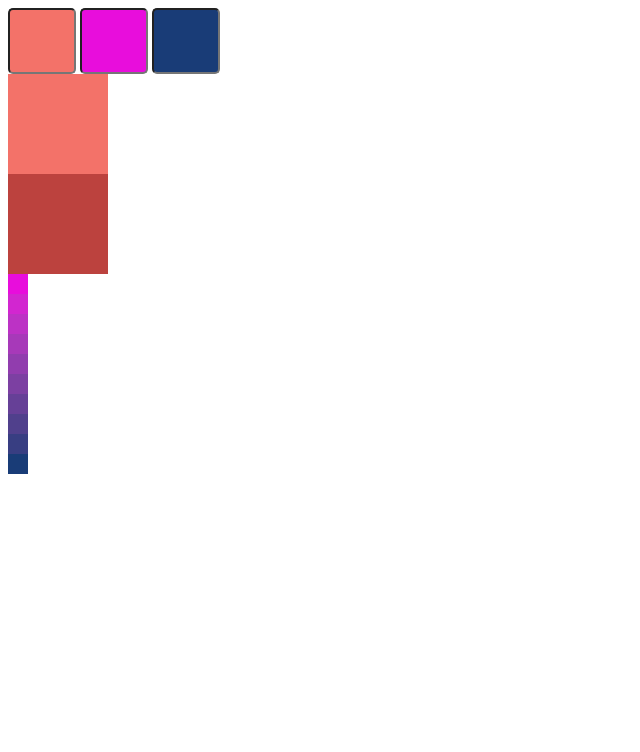
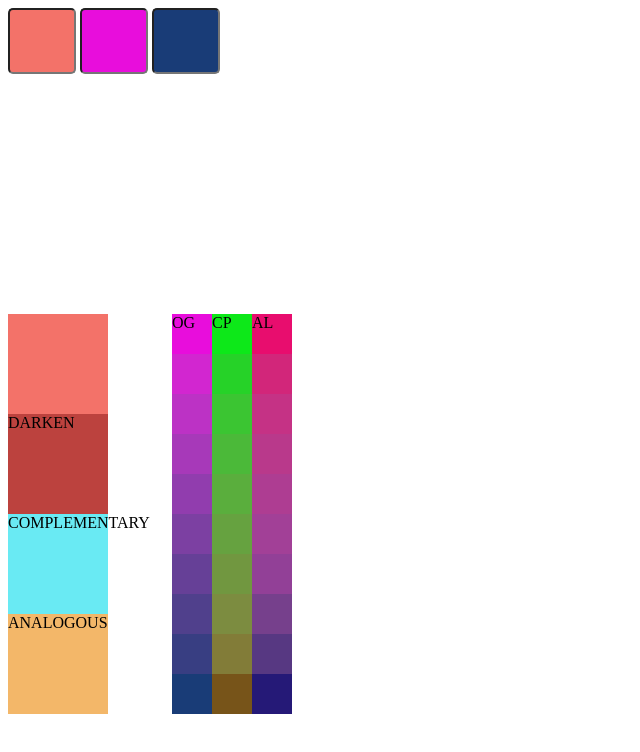
Before and after one commit to Potato22/Colorinsto, a website built with Vite: page index.html in a window 1280 px wide. Shown: the whole page, without its empty margins (0-640 px from the left). Built offline with nearby package versions, Linux system fonts and the light colour scheme; what @melloware/coloris would draw is missing.

Commit message:
proof of concept complete + harmonics implementation

```diff
--- a/index.html
+++ b/index.html
@@ -9,49 +9,60 @@
     <link rel="stylesheet" href="/internals/css/chromatest.css">
     <script type="module" src="/internals/js/chromaTest.js" defer></script>
     <script src="/internals/js/colorTestHandler.js"></script>
-    <!-- <script>
-        jscolor.presets.default = {
-            format: 'hex',
-            backgroundColor: '#212728',
-            borderColor: 'rgba(255,255,255,1)',
-            borderRadius: 5,
-            padding: 0,
-            zIndex: 99,
-            controlBorderColor: 'rgba(0,0,0,0)',
-            sliderSize: 14,
-            crossSize: 6,
-            shadow: false,
-            width: 200,
-            height: 200
-        };
-    </script> -->
 </head>
 
 <body>
     <div class="testDev">
         <div class="realtimeProcessor">
-            <!-- <button data-jscolor="{
-            format: 'hex',
-            onInput: 'updateColorTest(this)',
-            random:[1,100, 10,100, 0,359],
-            previewElement: '#colorboxInit',
-            }">
-            </button> -->
             <input type="text" class="colInputs singleColCompute" data-coloris>
             <input type="text" class="colInputs startCol" data-coloris>
             <input type="text" class="colInputs endCol" data-coloris>
-            <div id="colorboxInit"></div>
-            <div id="colorboxProcessed"></div>
-            <div id="testCells"></div>
-            <div id="testCells"></div>
-            <div id="testCells"></div>
-            <div id="testCells"></div>
-            <div id="testCells"></div>
-            <div id="testCells"></div>
-            <div id="testCells"></div>
-            <div id="testCells"></div>
-            <div id="testCells"></div>
-            <div id="testCells"></div>
+            <div class="testwrap">
+                <div class="singles">
+                    <div id="colorboxInit"></div>
+                    <div id="colorboxProcessed">DARKEN</div>
+                    <div id="harmonicComplementary">COMPLEMENTARY</div>
+                    <div id="harmonicAnalogous">ANALOGOUS</div>
+                </div>
+                <div class="sets">
+                    <div class="setOrigin">
+                        <div class="tc testCells">OG</div>
+                        <div class="tc testCells"></div>
+                        <div class="tc testCells"></div>
+                        <div class="tc testCells"></div>
+                        <div class="tc testCells"></div>
+                        <div class="tc testCells"></div>
+                        <div class="tc testCells"></div>
+                        <div class="tc testCells"></div>
+                        <div class="tc testCells"></div>
+                        <div class="tc testCells"></div>
+                    </div>
+                    <div class="setComplementary">
+                        <div class="tc testCellsComplementary">CP</div>
+                        <div class="tc testCellsComplementary"></div>
+                        <div class="tc testCellsComplementary"></div>
+                        <div class="tc testCellsComplementary"></div>
+                        <div class="tc testCellsComplementary"></div>
+                        <div class="tc testCellsComplementary"></div>
+                        <div class="tc testCellsComplementary"></div>
+                        <div class="tc testCellsComplementary"></div>
+                        <div class="tc testCellsComplementary"></div>
+                        <div class="tc testCellsComplementary"></div>
+                    </div>
+                    <div class="Analogous">
+                        <div class="tc testCellsAnalogous">AL</div>
+                        <div class="tc testCellsAnalogous"></div>
+                        <div class="tc testCellsAnalogous"></div>
+                        <div class="tc testCellsAnalogous"></div>
+                        <div class="tc testCellsAnalogous"></div>
+                        <div class="tc testCellsAnalogous"></div>
+                        <div class="tc testCellsAnalogous"></div>
+                        <div class="tc testCellsAnalogous"></div>
+                        <div class="tc testCellsAnalogous"></div>
+                        <div class="tc testCellsAnalogous"></div>
+                    </div>
+                </div>
+            </div>
         </div>
     </div>
     <div class="wrapper">
--- a/internals/css/chromatest.scss
+++ b/internals/css/chromatest.scss
@@ -1,18 +1,19 @@
 .testDev {
     display: flex;
 }
-#colorboxInit {
+
+.testwrap {
+    margin-top: 15em;
+    display: flex;
+}
+.sets {
+    display: flex;
+    margin-left: 4em;
+}
+#colorboxInit, #colorboxProcessed, #harmonicComplementary, #harmonicAnalogous {
     --size: 100px;
     height: var(--size);
     width: var(--size);
-    //background: red;
-}
-
-#colorboxProcessed {
-    --size: 100px;
-    height: var(--size);
-    width: var(--size);
-    background: red;
 }
 
 .clr-field>button {
@@ -33,8 +34,8 @@
     border-radius: 5px;
 }
 
-#testCells {
-    --size: 20px;
+.tc {
+    --size: 40px;
     height: var(--size);
     width: var(--size);
     background: red;
--- a/internals/js/chromaTest.js
+++ b/internals/js/chromaTest.js
@@ -1,4 +1,8 @@
 import chroma from 'chroma-js';
+import {
+    colorHarmonicTransform,
+    HARMONICS
+} from './colorHarmonicsProcessor';
 import "@melloware/coloris/dist/coloris.css";
 import Coloris, {
     init
@@ -31,45 +35,64 @@ Coloris({
 
 const colorboxInitElem = document.querySelector("#colorboxInit")
 const colorboxProcessedElem = document.querySelector("#colorboxProcessed")
+const colorboxComplementary = document.querySelector("#harmonicComplementary")
+const colorboxAnalogous = document.querySelector("#harmonicAnalogous")
 console.log(colorboxInitElem.style.backgroundColor);
 
+//SIMPLE COLOR PROCESSING TEST
 function updateColors(newColor) {
 
     initialColor = newColor;
-    const darkenedColor = chroma(initialColor).darken().hex(); // #a1c550
+    const darkenedColor = chroma(initialColor).darken().hex();
+    const complementaryOut = colorHarmonicTransform(chroma(initialColor).hex(), HARMONICS.COMPLEMENTARY);
+    const analogousOut = colorHarmonicTransform(chroma(initialColor).hex(), HARMONICS.ANALOGOUS_RIGHT);
 
+    //UPDATE PREVIEWS
     colorboxInitElem.style.backgroundColor = initialColor;
+    //AND ITS CELLS
     colorboxProcessedElem.style.backgroundColor = darkenedColor;
+    colorboxComplementary.style.backgroundColor = complementaryOut;
+    colorboxAnalogous.style.backgroundColor = analogousOut;
+
     console.log('single processor ', initialColor, '-', darkenedColor)
 }
 
-// Initial update
+// UPDATE IMMEDIATELY ON LOAD
 updateColors(initialColor);
 initLoadColSet();
 
-function updateSets() {
-    console.log('current array: ', initColorSet)
-    console.log('chromascale', chroma.scale(initColorSet).colors(5))
-
-    const chromaScaleOutput = chroma.scale(initColorSet).mode('oklab').correctLightness().colors(10)
-
-    const cells = document.querySelectorAll('[id="testCells"]');
-
-    for (let cellIndex = 0; cellIndex < cells.length; cellIndex++) {
-        if (cellIndex < chromaScaleOutput.length) {
-            cells[cellIndex].style.backgroundColor = chromaScaleOutput[cellIndex];
-        }
-    }
-}
-
 function initLoadColSet() {
+    //REFERENCE RANDOMIZED COLORSET TO COLOR PICKER BUTTONS
     document.querySelector('.singleColCompute').style.backgroundColor = initialColor;
     document.querySelector('.startCol').style.backgroundColor = initColorSet[0];
     document.querySelector('.endCol').style.backgroundColor = initColorSet[1];
     updateSets();
 }
 
+function updateSets() {
+    console.log('current array: ', initColorSet)
+    console.log('chromascale', chroma.scale(initColorSet).colors(5))
+    //REFERENCE ARRAY OF [[TWO]] COLORS INTO CHROMA SCALE AND OUTPUT TO CELLS
+    const chromaScaleOutput = chroma.scale(initColorSet).mode('oklab').correctLightness().colors(10)
 
+    const cells = document.querySelectorAll('.testCells');
+    const cellsComplementary = document.querySelectorAll('.testCellsComplementary');
+    const cellsAnalogous = document.querySelectorAll('.testCellsAnalogous');
+    //RECURSIVE UPDATER FOR EACH CELLS
+    [...document.querySelectorAll('.testCells')].map((cell, index) => {
+        cell.style.backgroundColor = chromaScaleOutput[index];
+    });
+    [...document.querySelectorAll('.testCellsComplementary')].map((cell, index) => {
+        cell.style.backgroundColor = colorHarmonicTransform(chromaScaleOutput[index], HARMONICS.COMPLEMENTARY);
+    });
+    [...document.querySelectorAll('.testCellsAnalogous')].map((cell, index) => {
+        cell.style.backgroundColor = colorHarmonicTransform(chromaScaleOutput[index], HARMONICS.ANALOGOUS_RIGHT);
+    });
+}
+
+
+
+//CELLS COLORIS INSTANCE
 Coloris.setInstance('.startCol', {
     onChange: (color, input) => {
         initColorSet[0] = color
@@ -82,10 +105,6 @@ Coloris.setInstance('.endCol', {
         input.style.backgroundColor = color
     }
 });
-
-function box1Interact(color, input) {
-    console.log('box1', color, input.className)
-}
 
 // You can still use the global event listener if needed
 document.addEventListener('coloris:pick', event => {
--- /dev/null
+++ b/internals/js/colorHarmonicsProcessor.js
@@ -0,0 +1,142 @@
+// colorHarmonics.js
+
+/**
+ * Converts a hex color to HSL color space
+ * @param {string} hex - The hex color code
+ * @returns {{h: number, s: number, l: number}} HSL values
+ */
+const hexToHSL = (hex) => {
+  hex = hex.replace(/^#/, '');
+
+  const r = parseInt(hex.slice(0, 2), 16) / 255;
+  const g = parseInt(hex.slice(2, 4), 16) / 255;
+  const b = parseInt(hex.slice(4, 6), 16) / 255;
+
+  const max = Math.max(r, g, b);
+  const min = Math.min(r, g, b);
+  let h, s, l = (max + min) / 2;
+
+  if (max === min) {
+    h = s = 0;
+  } else {
+    const d = max - min;
+    s = l > 0.5 ? d / (2 - max - min) : d / (max + min);
+
+    switch (max) {
+      case r: h = (g - b) / d + (g < b ? 6 : 0); break;
+      case g: h = (b - r) / d + 2; break;
+      case b: h = (r - g) / d + 4; break;
+    }
+    h /= 6;
+  }
+
+  return {
+    h: h * 360,
+    s: s * 100,
+    l: l * 100
+  };
+};
+
+/**
+ * Converts HSL values to hex color code
+ * @param {number} h - Hue (0-360)
+ * @param {number} s - Saturation (0-100)
+ * @param {number} l - Lightness (0-100)
+ * @returns {string} Hex color code
+ */
+const hslToHex = (h, s, l) => {
+  h /= 360;
+  s /= 100;
+  l /= 100;
+
+  let r, g, b;
+
+  if (s === 0) {
+    r = g = b = l;
+  } else {
+    const hue2rgb = (p, q, t) => {
+      if (t < 0) t += 1;
+      if (t > 1) t -= 1;
+      if (t < 1/6) return p + (q - p) * 6 * t;
+      if (t < 1/2) return q;
+      if (t < 2/3) return p + (q - p) * (2/3 - t) * 6;
+      return p;
+    };
+
+    const q = l < 0.5 ? l * (1 + s) : l + s - l * s;
+    const p = 2 * l - q;
+
+    r = hue2rgb(p, q, h + 1/3);
+    g = hue2rgb(p, q, h);
+    b = hue2rgb(p, q, h - 1/3);
+  }
+
+  const toHex = (x) => {
+    const hex = Math.round(x * 255).toString(16);
+    return hex.length === 1 ? '0' + hex : hex;
+  };
+
+  return `#${toHex(r)}${toHex(g)}${toHex(b)}`;
+};
+
+/**
+ * Normalizes a hue value to be between 0 and 360
+ * @param {number} hue - The hue value to normalize
+ * @returns {number} Normalized hue value
+ */
+const normalizeHue = (hue) => ((hue % 360) + 360) % 360;
+
+/**
+ * Available harmonic transformations
+ * @readonly
+ * @enum {string}
+ */
+export const HARMONICS = {
+  COMPLEMENTARY: 'complementary',
+  ANALOGOUS_LEFT: 'analogous-left',
+  ANALOGOUS_RIGHT: 'analogous-right',
+  TRIADIC_LEFT: 'triadic-left',
+  TRIADIC_RIGHT: 'triadic-right',
+  SPLIT_COMPLEMENTARY_LEFT: 'split-complementary-left',
+  SPLIT_COMPLEMENTARY_RIGHT: 'split-complementary-right'
+};
+
+/**
+ * Transforms a color according to the specified harmonic
+ * @param {string} hexColor - The hex color code to transform
+ * @param {string} harmonic - The harmonic transformation to apply
+ * @returns {string} Transformed hex color code
+ * @throws {Error} If harmonic type is not recognized
+ */
+export const colorHarmonicTransform = (hexColor, harmonic) => {
+  const hsl = hexToHSL(hexColor);
+
+  switch (harmonic.toLowerCase()) {
+    case HARMONICS.COMPLEMENTARY:
+      return hslToHex(normalizeHue(hsl.h + 180), hsl.s, hsl.l);
+
+    case HARMONICS.ANALOGOUS_LEFT:
+      return hslToHex(normalizeHue(hsl.h - 30), hsl.s, hsl.l);
+
+    case HARMONICS.ANALOGOUS_RIGHT:
+      return hslToHex(normalizeHue(hsl.h + 30), hsl.s, hsl.l);
+
+    case HARMONICS.TRIADIC_LEFT:
+      return hslToHex(normalizeHue(hsl.h - 120), hsl.s, hsl.l);
+
+    case HARMONICS.TRIADIC_RIGHT:
+      return hslToHex(normalizeHue(hsl.h + 120), hsl.s, hsl.l);
+
+    case HARMONICS.SPLIT_COMPLEMENTARY_LEFT:
+      return hslToHex(normalizeHue(hsl.h + 150), hsl.s, hsl.l);
+
+    case HARMONICS.SPLIT_COMPLEMENTARY_RIGHT:
+      return hslToHex(normalizeHue(hsl.h - 150), hsl.s, hsl.l);
+
+    default:
+      throw new Error(`Unknown harmonic transformation: ${harmonic}`);
+  }
+};
+
+// Export utility functions if needed
+export { hexToHSL, hslToHex };
```
Also changed, not shown: internals/css/chromatest.css, 2 other files.
